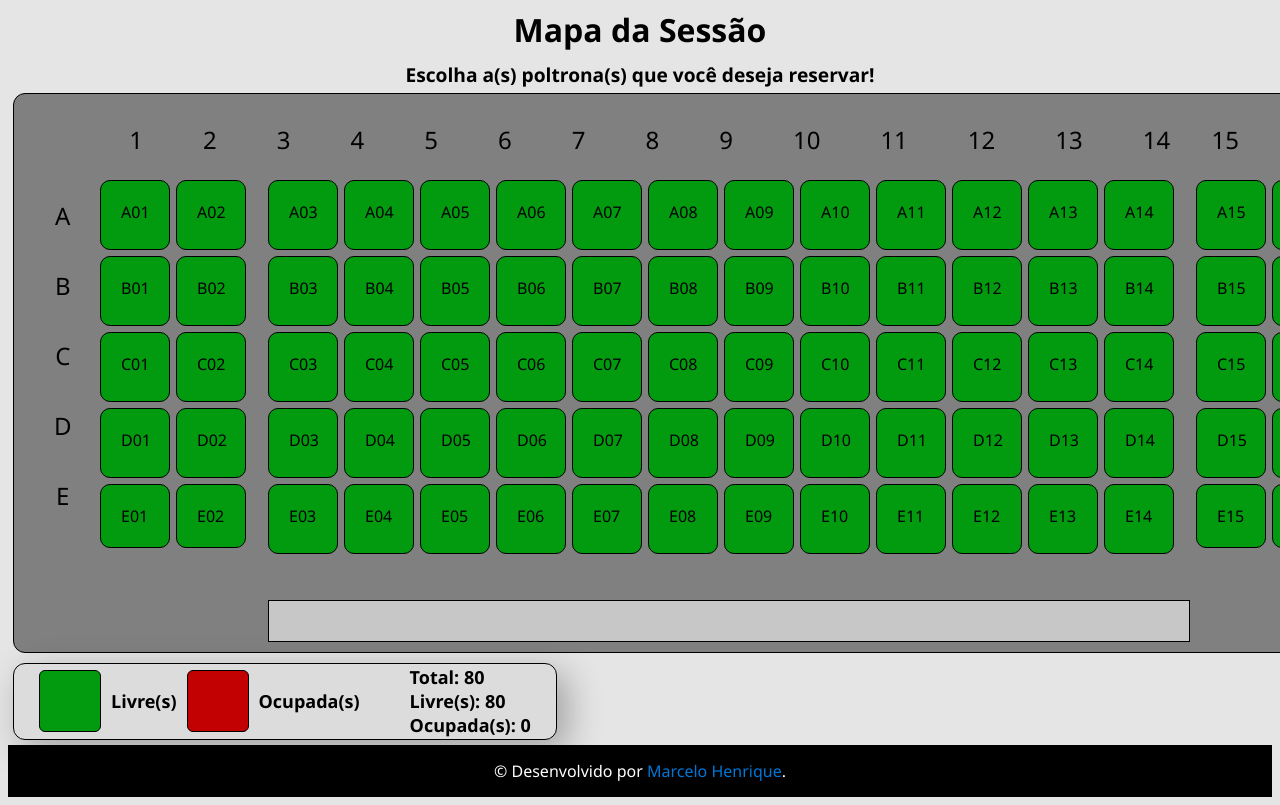
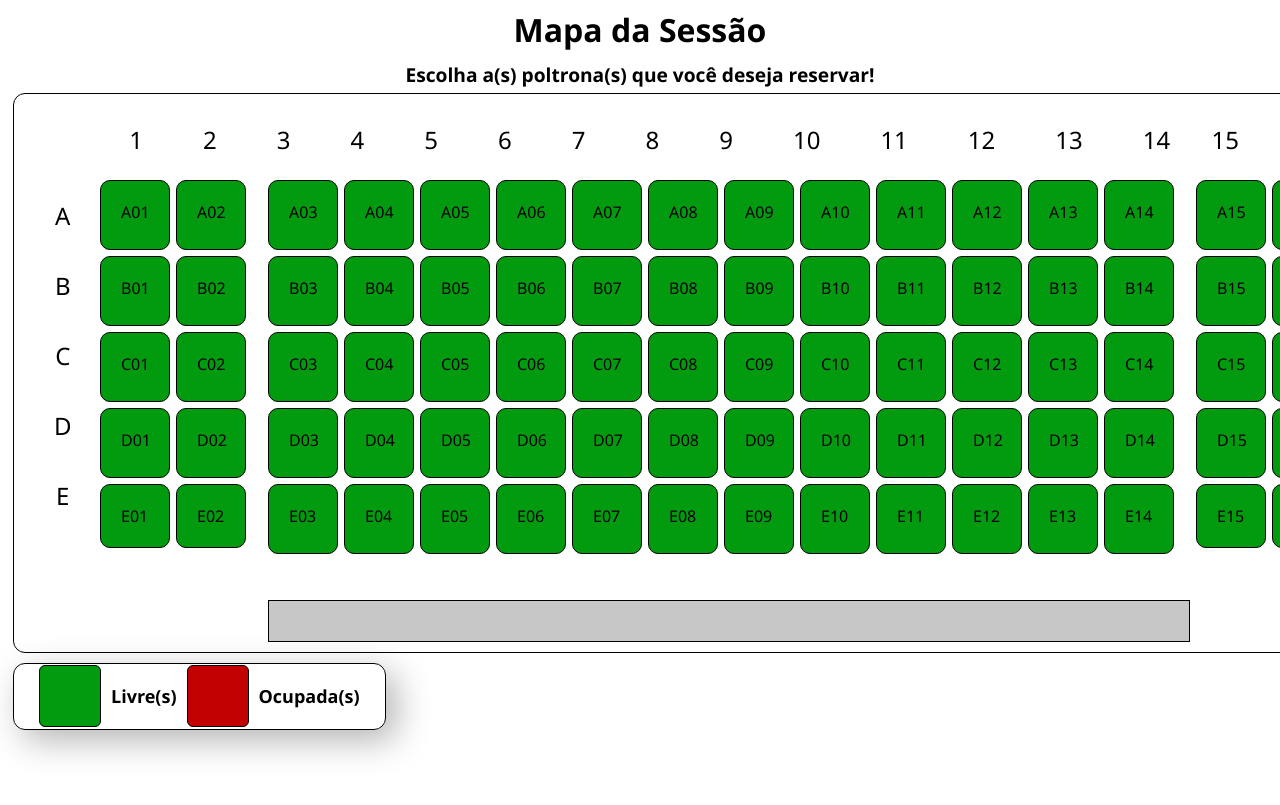
Before and after one commit to MarcDevGuy127/cinema, a PHP site: page /views/mapa_sessao.html in a window 1280 px wide; the page is wider, and only the part inside the window is pictured. After the commit the page ends 756 px from the top of that part, so only its background shows below. Run offline with PHP 8.4, Linux system fonts and the light colour scheme.

Commit message:
Mudando css e html do mapa da sessao.

```diff
--- a/RavelCinema3.0/view/css/mapa_sessao.css
+++ b/RavelCinema3.0/view/css/mapa_sessao.css
@@ -6,9 +6,9 @@ p {
     margin: 0;
 }
 
-body {
+/*body {
     background-color: rgba(211, 211, 211, 0.57);
-}
+}*/
 
 h1 {
     margin-top: 0;
@@ -27,7 +27,6 @@ h1 {
 }
 
 /* containers */
-.container1,
 .placar {
     margin: 5px;
 }
@@ -36,7 +35,8 @@ h1 {
     width: max-content;
     display: flex;
     gap: 2px;
-    background: rgb(128, 128, 128);
+    /*background: rgb(128, 128, 128);*/
+    margin: 5px;
     border-radius: 12px;
     border: 1px solid black;
 }
@@ -140,7 +140,7 @@ h1 {
     padding-bottom: 2px;
     font-size: large;
     align-items: center;
-    background-color: gainsboro;
+    /*background-color: gainsboro;*/
     border-radius: 12px;
     border: 1px solid black;
     box-shadow: 10px 10px 35px rgba(0, 0, 0, 0.3);
@@ -164,23 +164,6 @@ h1 {
     }
 }
 
-/* parâmetros */
-.parametros {
-    margin-left: 40px;
-    grid-template-areas:
-        "parametros" "valor_parametro";
-    font-weight: bold;
-
-    #parametros {
-        grid-area: parametro;
-    }
-
-    valor {
-        grid-area: valor_parametro;
-        grid-row: 2;
-    }
-}
-
 .poltrona {
     border: 1px solid black;
     border-radius: 10px;
@@ -197,7 +180,6 @@ h1 {
     font-weight: bold;
 }
 
-/* Seção superior */
 .secao_superior {
     text-align: center;
 
@@ -207,7 +189,6 @@ h1 {
     }
 }
 
-/* Rodapé */
 footer {
     display: block;
     background: black;
--- a/RavelCinema3.0/view/views/mapa_sessao.html
+++ b/RavelCinema3.0/view/views/mapa_sessao.html
@@ -149,21 +149,6 @@
       <p>Livre(s)</p>
       <div class="poltrona_ocupada"></div>
       <p>Ocupada(s)</p>
-
-      <!--div class="poltrona_especial"></div>
-      <p>Especial</p-->
-
-      <div class="parametros">
-        <p id="parametros">Total: <valor id="valor_parametro">80</valor></p>
-        <p id="parametros">Livre(s): <valor id="valor_parametro">80</valor></p>
-        <p id="parametros">Ocupada(s): <valor id="valor_parametro">0</valor></p>
-      </div>
     </div>
-    <footer>
-      <p>
-        &copy; Desenvolvido por
-        <a href="https://www.github.com/MarcDevGuy127">Marcelo Henrique</a>.
-      </p>
-    </footer>
   </body>
 </html>
```
